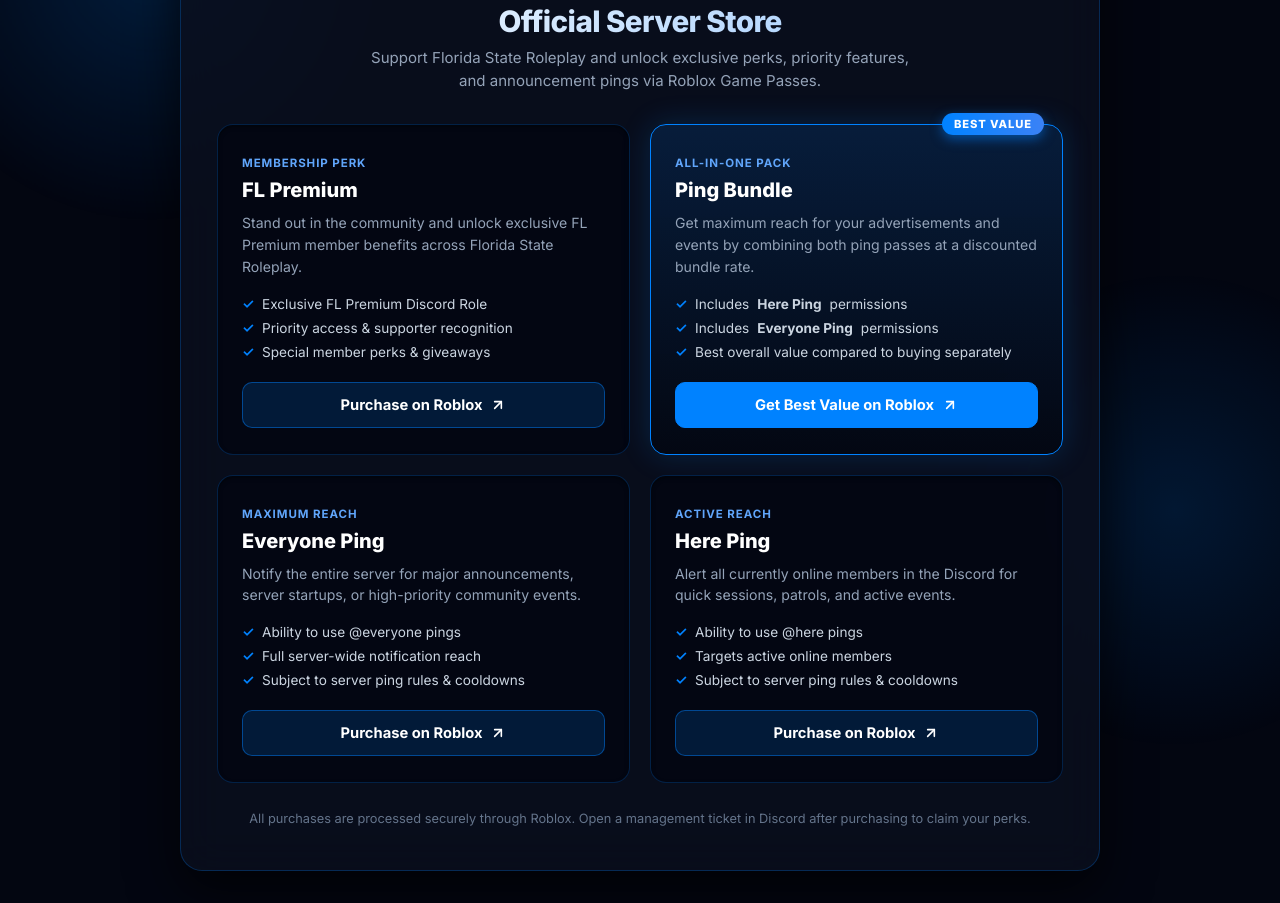
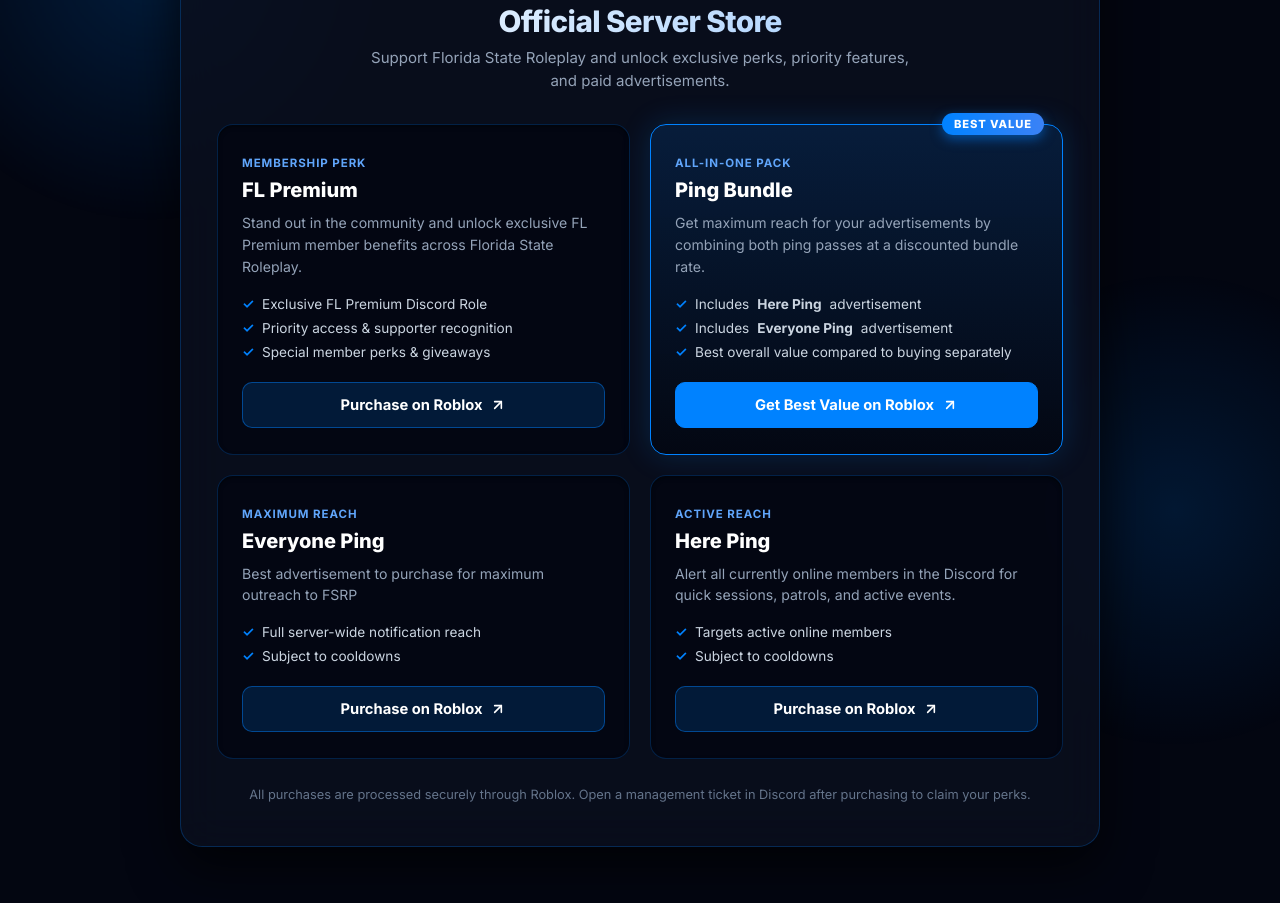
Before and after one commit to int4rstellar/flsrp-store, a plain HTML site: page index.html in a window 1280 px wide. Shown: the part 185-1088 px from the top of the page. After the commit the page ends 1064 px from the top, so only its background shows below. Drawn offline with Linux system fonts and the light colour scheme.

Commit message:
Revise product descriptions in index.html
Updated product descriptions and benefits for clarity.

```diff
--- a/index.html
+++ b/index.html
@@ -407,7 +407,7 @@
 
     <div class="brand-sub">Florida State Roleplay</div>
     <h1>Official Server Store</h1>
-    <p class="subtitle">Support Florida State Roleplay and unlock exclusive perks, priority features, and announcement pings via Roblox Game Passes.</p>
+    <p class="subtitle">Support Florida State Roleplay and unlock exclusive perks, priority features, and paid advertisements.</p>
 
     <div class="store-grid">
       <!-- FL Premium -->
@@ -434,10 +434,10 @@
         <div>
           <span class="product-tag">All-In-One Pack</span>
           <h2 class="product-title">Ping Bundle</h2>
-          <p class="product-desc">Get maximum reach for your advertisements and events by combining both ping passes at a discounted bundle rate.</p>
+          <p class="product-desc">Get maximum reach for your advertisements by combining both ping passes at a discounted bundle rate.</p>
           <ul class="perks-list">
-            <li>Includes <strong>Here Ping</strong> permissions</li>
-            <li>Includes <strong>Everyone Ping</strong> permissions</li>
+            <li>Includes <strong>Here Ping</strong> advertisement</li>
+            <li>Includes <strong>Everyone Ping</strong> advertisement</li>
             <li>Best overall value compared to buying separately</li>
           </ul>
         </div>
@@ -452,11 +452,10 @@
         <div>
           <span class="product-tag">Maximum Reach</span>
           <h2 class="product-title">Everyone Ping</h2>
-          <p class="product-desc">Notify the entire server for major announcements, server startups, or high-priority community events.</p>
+          <p class="product-desc">Best advertisement to purchase for maximum outreach to FSRP</p>
           <ul class="perks-list">
-            <li>Ability to use @everyone pings</li>
             <li>Full server-wide notification reach</li>
-            <li>Subject to server ping rules & cooldowns</li>
+            <li>Subject to cooldowns</li>
           </ul>
         </div>
         <a href="https://www.roblox.com/game-pass/2094014974/Everyone-Ping" target="_blank" rel="noopener noreferrer" class="buy-btn">
@@ -472,9 +471,8 @@
           <h2 class="product-title">Here Ping</h2>
           <p class="product-desc">Alert all currently online members in the Discord for quick sessions, patrols, and active events.</p>
           <ul class="perks-list">
-            <li>Ability to use @here pings</li>
             <li>Targets active online members</li>
-            <li>Subject to server ping rules & cooldowns</li>
+            <li>Subject to cooldowns</li>
           </ul>
         </div>
         <a href="https://www.roblox.com/game-pass/2092299019/Here-Ping" target="_blank" rel="noopener noreferrer" class="buy-btn">
```
